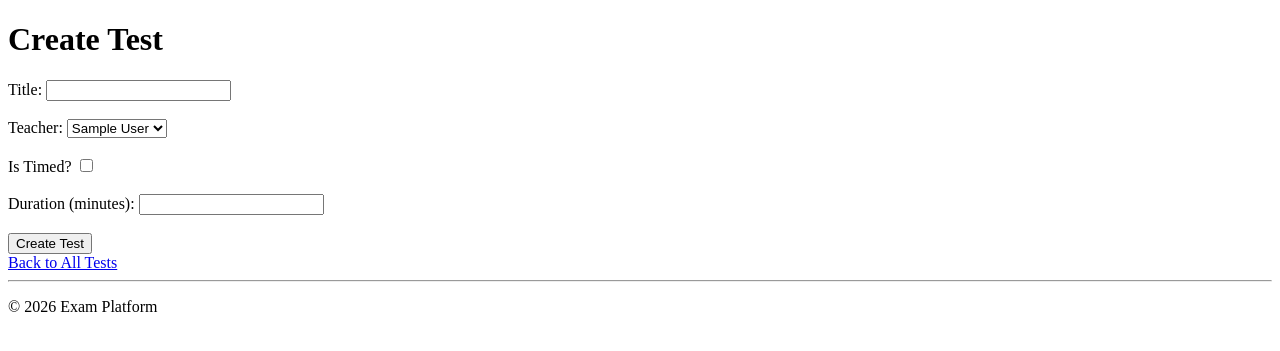
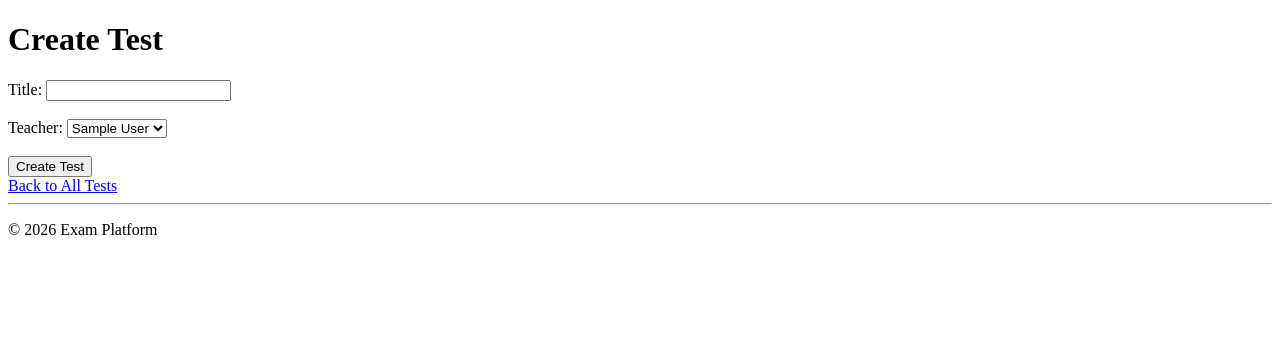
Before and after one commit to stefanescuowen-cmd/CSET-160-Final, a Flask app: template templates/create_test.html in a window 1280 px wide. Shown: the part 108-459 px from the top of the page. Run offline with Flask 3, Linux system fonts and the light colour scheme; the template is opened without the code that fills it: values that come from a table or form of the project are taken from there, others are empty; tables that the repository leaves empty hold one stand-in row (values such as "Sample post"); parts of the project's set-up code (start-up, migrations or seed data) failed here and were passed over.

Commit message:
Remove timed test options from the create test form

```diff
--- a/templates/create_test.html
+++ b/templates/create_test.html
@@ -16,14 +16,6 @@
     </select>
     <br><br>
 
-    <label for="is_timed">Is Timed?</label>
-    <input type="checkbox" name="is_timed">
-    <br><br>
-
-    <label for="duration">Duration (minutes):</label>
-    <input type="number" name="duration" min="1">
-    <br><br>
-
     <button type="submit">Create Test</button>
 </form>
 
```
